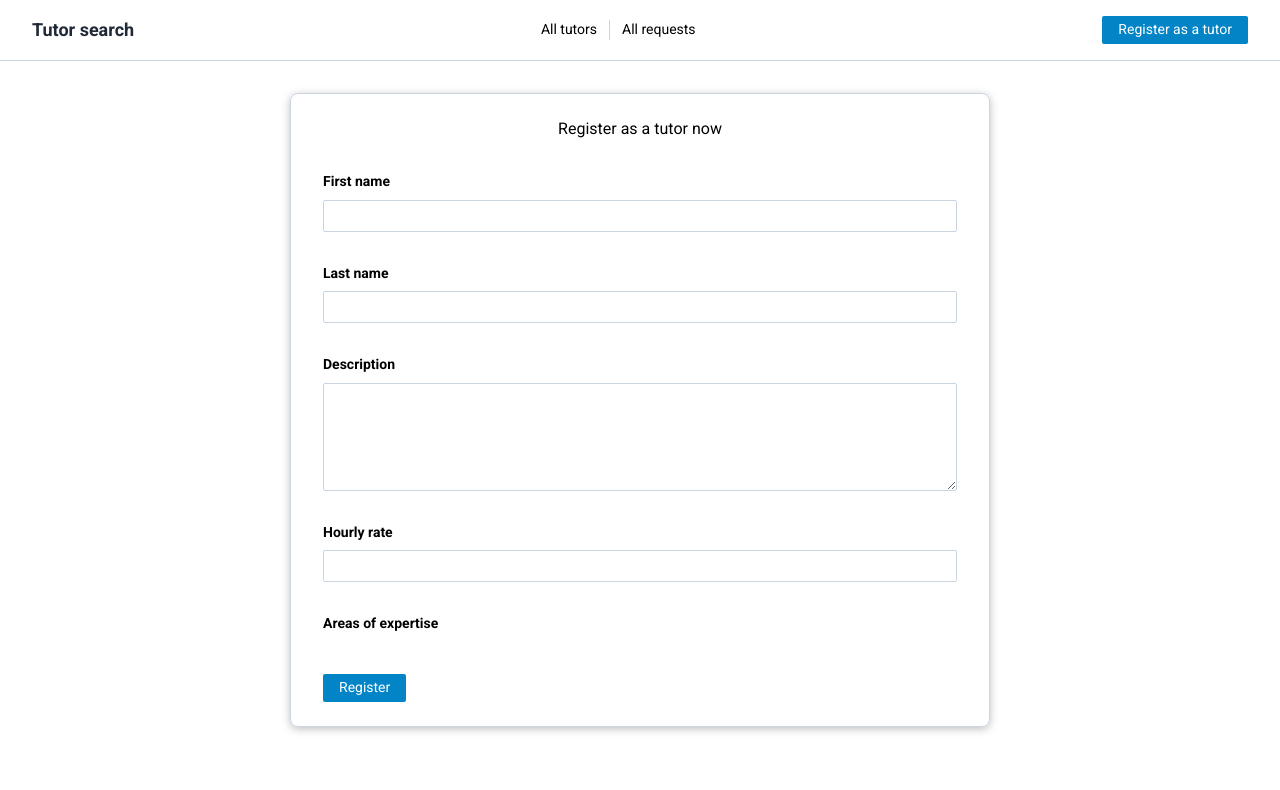
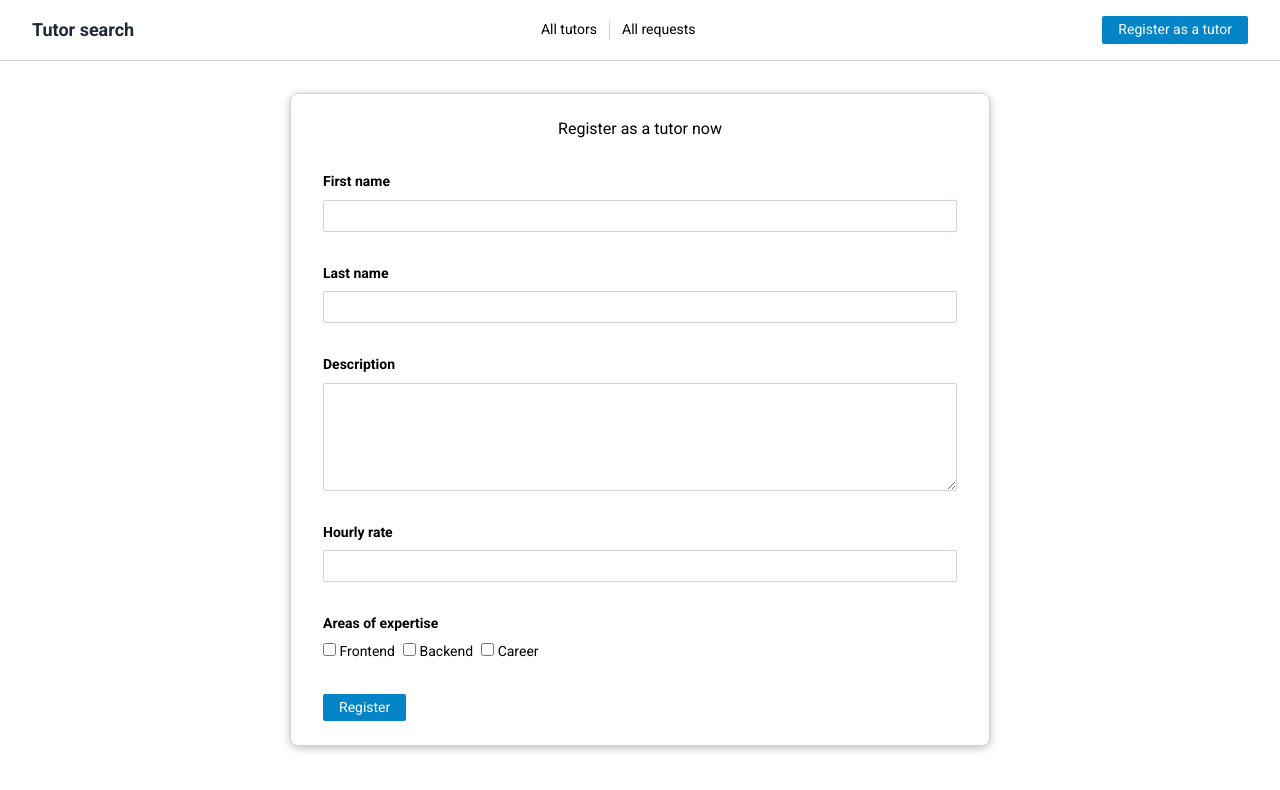
Before and after one commit to Nataliasem/tutor-search, a Vue app: page /register in a window 1280 px wide. Shown: the top 790 px of the page. Built offline with nearby package versions, Linux system fonts and the light colour scheme.

Commit message:
vuex: add tutor

```diff
--- a/src/components/tutors/registration-form.vue
+++ b/src/components/tutors/registration-form.vue
@@ -26,7 +26,7 @@
         <!-- AREAS OF EXPERTISE -->
         <div class="flex flex-col space-y-2">
           <span class="font-bold">Areas of expertise</span>
-          <ts-field-checklist v-model:checked="checkedAreas" :filter-options="areasOptions" />
+          <ts-field-checklist v-model:checked="checkedAreas" :options="areasOptions" />
         </div>
       </div>
       <button type="submit" class="ts-button-main mt-8">Register</button>
@@ -52,6 +52,7 @@ export default {
       import('~/components/fields/ts-field-checklist.vue')
     )
   },
+  emits: ['register'],
   data: () => ({
     tutor: REGISTRATION_MODEL,
     areasOptions: AREAS_OPTIONS,
@@ -60,6 +61,7 @@ export default {
   methods: {
     register() {
       const data = {
+        id: '818690e3-d1d9-489e-82cc-799e640d16fb',
         firstName: this.tutor.firstName,
         lastName: this.tutor.lastName,
         areas: this.checkedAreas,
@@ -67,7 +69,7 @@ export default {
         hourlyRate: this.tutor.hourlyRate
       }
 
-      console.log(data)
+      this.$emit('register', data)
     }
   }
 };
--- a/src/pages/tutors/tutor-registration.vue
+++ b/src/pages/tutors/tutor-registration.vue
@@ -1,5 +1,5 @@
 <template>
-  <div class="mx-auto max-w-card pt-8"><registration-form /></div>
+  <div class="mx-auto max-w-card pt-8"><registration-form @register="register"/></div>
 </template>
 
 <script>
@@ -12,5 +12,12 @@ export default {
       import('~/components/tutors/registration-form.vue')
     )
   },
+  methods: {
+    register(tutor) {
+      this.$store.commit('tutors/addTutor', tutor)
+
+      this.$router.push('/tutors')
+    }
+  }
 };
 </script>
--- a/src/store/modules/tutors.js
+++ b/src/store/modules/tutors.js
@@ -33,7 +33,11 @@ export default {
       ]
     }
   },
-  mutations: {},
+  mutations: {
+    addTutor(state, tutor) {
+      state.tutors.push(tutor)
+    }
+  },
   actions: {},
   getters: {
     tutors(state) {
```
